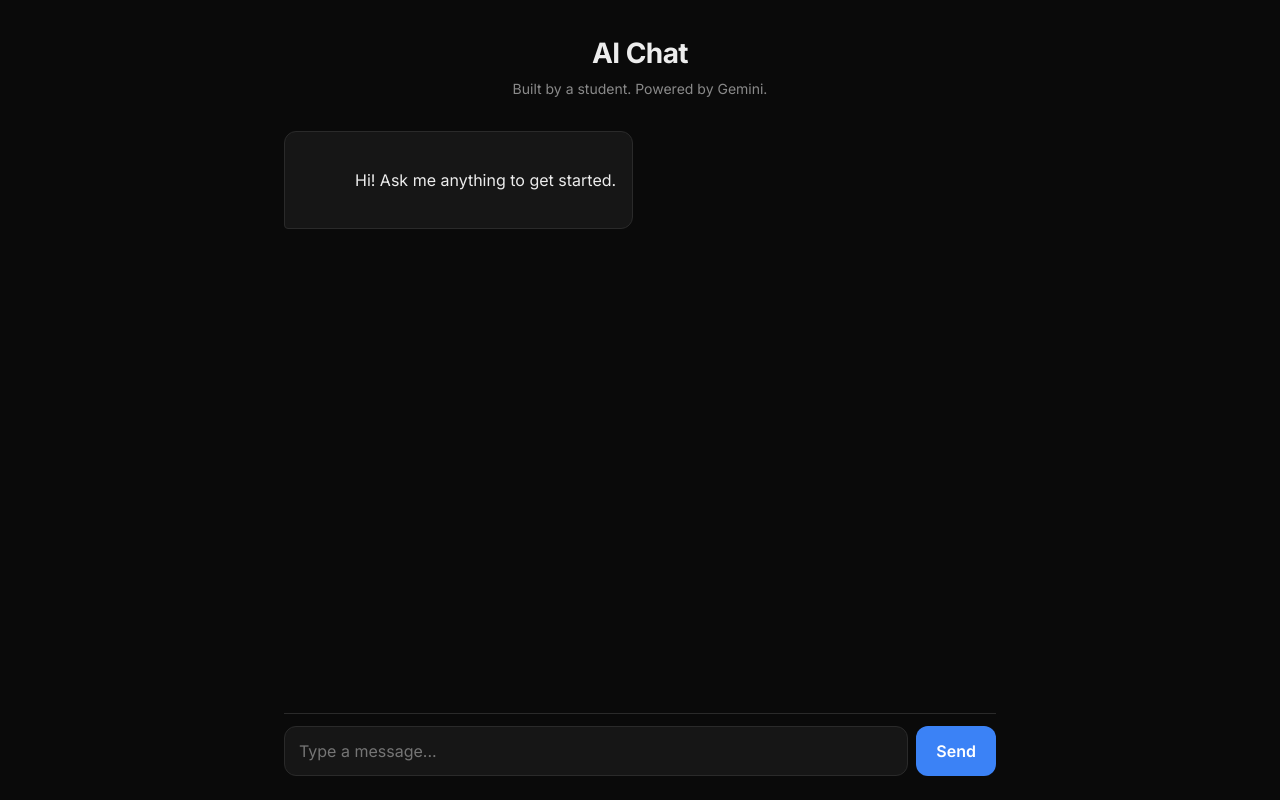
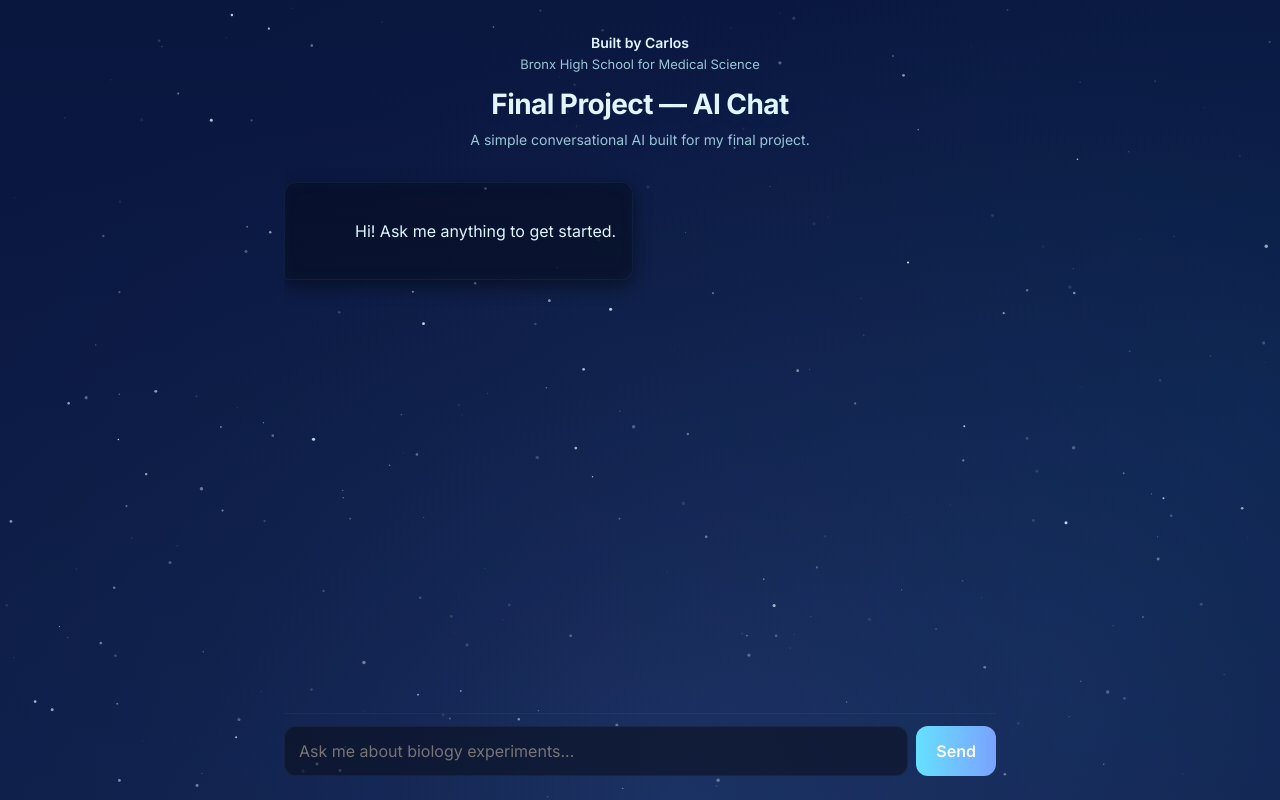
Before and after one commit to carz195/my-chat-bot-ai-, a website: page public/index.html in a window 1280 px wide. Drawn offline with Linux system fonts and the light colour scheme; animation ran at ten frames a second.

Commit message:
patching

```diff
--- a/api/chat.js
+++ b/api/chat.js
@@ -16,7 +16,7 @@ import { GoogleGenAI } from "@google/genai";
 // instructor who answers every question with a deep breath."
 // ============================================================
 const SYSTEM_PROMPT =
-  "You are a friendly, helpful assistant. Keep answers concise unless asked otherwise.";
+  "You are a friendly, biology assistant. Keep answers concise unless asked otherwise.";
 
 const MODEL = "gemini-2.5-flash";
 
--- a/public/app.js
+++ b/public/app.js
@@ -14,6 +14,78 @@ const formEl = document.getElementById("composer");
 const inputEl = document.getElementById("composer-input");
 const sendBtn = document.getElementById("composer-send");
 
+// galaxy canvas setup
+const matrixCanvas = document.getElementById("matrix-canvas");
+let mCtx, mWidth, mHeight, stars = [], matrixAnimationId;
+function initGalaxy() {
+  if (!matrixCanvas) return;
+  mCtx = matrixCanvas.getContext("2d");
+  const STAR_SPEED = 1.2; // increase to make stars move faster
+  function resize() {
+    mWidth = matrixCanvas.width = window.innerWidth;
+    mHeight = matrixCanvas.height = window.innerHeight;
+    const starCount = Math.max(120, Math.floor((mWidth * mHeight) / 4000));
+    stars = [];
+    for (let i = 0; i < starCount; i++) {
+      stars.push({
+        x: Math.random() * mWidth,
+        y: Math.random() * mHeight,
+        r: Math.random() * 1.6 + 0.2,
+        alpha: Math.random() * 0.9 + 0.1,
+        vx: (Math.random() - 0.5) * 0.4 * STAR_SPEED,
+        vy: (Math.random() - 0.5) * 0.4 * STAR_SPEED,
+      });
+    }
+  }
+  resize();
+  window.addEventListener("resize", resize);
+
+  let nebulaOffset = 0;
+  function draw() {
+    // deep gradient background
+    const bg = mCtx.createLinearGradient(0, 0, 0, mHeight);
+    bg.addColorStop(0, "#02061a");
+    bg.addColorStop(1, "#071029");
+    mCtx.fillStyle = bg;
+    mCtx.fillRect(0, 0, mWidth, mHeight);
+
+    // moving nebula layers
+    nebulaOffset += 0.15;
+    for (let i = 0; i < 3; i++) {
+      const nx = (Math.sin((nebulaOffset + i * 100) / 150) + 1) * (mWidth / 2);
+      const ny = (Math.cos((nebulaOffset + i * 120) / 160) + 1) * (mHeight / 2);
+      const rad = Math.max(mWidth, mHeight) * 0.8;
+      const grad = mCtx.createRadialGradient(nx, ny, 0, nx, ny, rad);
+      if (i === 0) grad.addColorStop(0, "rgba(102,160,255,0.14)");
+      if (i === 1) grad.addColorStop(0, "rgba(80,120,200,0.08)");
+      if (i === 2) grad.addColorStop(0, "rgba(0,200,255,0.06)");
+      grad.addColorStop(1, "rgba(0,0,0,0)");
+      mCtx.fillStyle = grad;
+      mCtx.fillRect(0, 0, mWidth, mHeight);
+    }
+
+    // stars
+    for (const s of stars) {
+      s.x += s.vx;
+      s.y += s.vy;
+      if (s.x < -10) s.x = mWidth + 10;
+      if (s.x > mWidth + 10) s.x = -10;
+      if (s.y < -10) s.y = mHeight + 10;
+      if (s.y > mHeight + 10) s.y = -10;
+      const flick = 0.6 + 0.4 * Math.sin((s.x + s.y + Date.now() * 0.003) / (30 + s.r * 10));
+      mCtx.beginPath();
+      mCtx.fillStyle = `rgba(220,240,255,${s.alpha * flick})`;
+      mCtx.arc(s.x, s.y, s.r, 0, Math.PI * 2);
+      mCtx.fill();
+    }
+
+    matrixAnimationId = requestAnimationFrame(draw);
+  }
+  cancelAnimationFrame(matrixAnimationId);
+  draw();
+}
+initGalaxy();
+
 // Running conversation history. Each entry: { role, text }.
 const history = [];
 
@@ -27,6 +99,9 @@ formEl.addEventListener("submit", async (event) => {
 
   appendMessage("user", text);
   history.push({ role: "user", text });
+
+  // small send beep
+  try { playBeep(); } catch {}
 
   const aiBubble = appendMessage("assistant", "", { streaming: true });
 
@@ -87,11 +162,43 @@ function appendMessage(role, text, { streaming = false } = {}) {
 
   messagesEl.appendChild(wrapper);
   scrollToBottom();
+  // subtle neon flash for user messages
+  if (role === "user") {
+    bubble.classList.add('neon-glow');
+    setTimeout(() => bubble.classList.remove('neon-glow'), 500);
+  }
   return bubble;
 }
 
 function scrollToBottom() {
   messagesEl.scrollTop = messagesEl.scrollHeight;
+}
+
+// placeholder rotation when idle
+const prompts = [
+  "Ask me about biology experiments...",
+  "Try: 'Explain DNA in simple terms'",
+  "What's a healthy habit for students?",
+  "Ask me to summarize an article",
+];
+let promptIdx = 0;
+setInterval(() => {
+  if (document.activeElement === inputEl) return;
+  inputEl.placeholder = prompts[promptIdx++ % prompts.length];
+}, 3500);
+
+// small beep using Web Audio
+function playBeep() {
+  const ctx = new (window.AudioContext || window.webkitAudioContext)();
+  const o = ctx.createOscillator();
+  const g = ctx.createGain();
+  o.type = "sine";
+  o.frequency.value = 700;
+  g.gain.value = 0.02;
+  o.connect(g);
+  g.connect(ctx.destination);
+  o.start();
+  setTimeout(() => { o.stop(); ctx.close(); }, 60);
 }
 
 // Async iterator that yields each `data:` payload from an SSE stream.
--- a/public/index.html
+++ b/public/index.html
@@ -20,13 +20,19 @@
     <link rel="stylesheet" href="/styles.css" />
   </head>
   <body>
+    <canvas id="matrix-canvas"></canvas>
     <!-- ============================================================
          CHANGE THE TEXT BELOW to make this app yours.
          e.g. swap "AI Chat" for "Aviation Co-Pilot" or "Helper Bot".
          ============================================================ -->
     <header class="app-header">
-      <h1 class="app-title">AI Chat</h1>
-      <p class="app-subtitle">Built by a student. Powered by Gemini.</p>
+      <div class="student-info">
+        <p class="student-name">Built by Carlos</p>
+        <p class="student-school">Bronx High School for Medical Science</p>
+      </div>
+
+      <h1 class="app-title">Final Project — AI Chat</h1>
+      <p class="app-subtitle">A simple conversational AI built for my final project.</p>
     </header>
 
     <main class="chat" id="chat">
--- a/public/styles.css
+++ b/public/styles.css
@@ -7,15 +7,16 @@
    green and purple". */
 
 :root {
-  --bg:           #0a0a0a;   /* page background */
-  --surface:      #161616;   /* AI bubble + input box */
-  --border:       #2a2a2a;   /* subtle dividers */
-  --text:         #ededed;   /* main text */
-  --text-muted:   #8a8a8a;   /* subtitles, hints */
-  --accent:       #3b82f6;   /* user bubble + send button */
-  --accent-hover: #2563eb;
-  --user-bubble:  var(--accent);
-  --ai-bubble:    var(--surface);
+  --bg:           #071029;   /* deep navy background */
+  --surface:      rgba(10,16,30,0.6);   /* chat surface */
+  --border:       rgba(120,160,200,0.08);   /* subtle dividers */
+  --text:         #dff6ff;   /* pale blue text */
+  --text-muted:   #98c6d8;   /* muted cyan */
+  --accent:       #66e0ff;   /* bright cyan accents */
+  --accent-hover: #39c4ff;
+  --accent-blue:  #7aa2ff;   /* soft blue accent */
+  --user-bubble:  var(--accent-blue);
+  --ai-bubble:    rgba(6,10,20,0.55);
 
   --radius:       12px;
   --font: "Inter", system-ui, -apple-system, Segoe UI, Roboto, sans-serif;
@@ -49,11 +50,42 @@ body {
   align-items: center;
 }
 
+/* Galaxy canvas sits behind content */
+#matrix-canvas {
+  position: fixed;
+  inset: 0;
+  width: 100%;
+  height: 100%;
+  z-index: 0;
+  pointer-events: none;
+  mix-blend-mode: screen;
+  opacity: 0.95;
+}
+
 .app-header {
   width: 100%;
   max-width: var(--max-width);
   padding: 32px 24px 16px;
   text-align: center;
+  position: relative;
+  z-index: 1;
+}
+
+.student-info {
+  margin-bottom: 8px;
+}
+
+.student-name {
+  margin: 0;
+  font-weight: 600;
+  font-size: 14px;
+  color: var(--text);
+}
+
+.student-school {
+  margin: 2px 0 0;
+  font-size: 13px;
+  color: var(--text-muted);
 }
 
 .app-title {
@@ -61,6 +93,8 @@ body {
   font-size: 28px;
   font-weight: 700;
   letter-spacing: -0.02em;
+  color: var(--text);
+  text-shadow: 0 6px 20px rgba(60,140,255,0.06), 0 0 24px rgba(102,224,255,0.04);
 }
 
 .app-subtitle {
@@ -77,6 +111,8 @@ body {
   flex-direction: column;
   padding: 0 24px 24px;
   min-height: 0;
+  position: relative;
+  z-index: 1;
 }
 
 .chat-messages {
@@ -108,17 +144,18 @@ body {
   border-radius: var(--radius);
   white-space: pre-wrap;
   word-wrap: break-word;
+  box-shadow: 0 6px 18px rgba(0,0,0,0.45), 0 0 18px rgba(100,160,255,0.03) inset;
 }
 
 .message-user .message-bubble {
-  background: var(--user-bubble);
-  color: white;
+  background: linear-gradient(135deg, var(--user-bubble), rgba(0,183,255,0.9));
+  color: #02121a;
   border-bottom-right-radius: 4px;
 }
 
 .message-ai .message-bubble {
-  background: var(--ai-bubble);
-  border: 1px solid var(--border);
+  background: linear-gradient(180deg, rgba(3,8,20,0.45), rgba(6,12,30,0.6));
+  border: 1px solid rgba(100,140,200,0.10);
   border-bottom-left-radius: 4px;
 }
 
@@ -134,6 +171,8 @@ body {
   gap: 8px;
   padding-top: 12px;
   border-top: 1px solid var(--border);
+  position: relative;
+  z-index: 1;
 }
 
 .composer-input {
@@ -154,7 +193,7 @@ body {
 
 .composer-send {
   padding: 0 20px;
-  background: var(--accent);
+  background: linear-gradient(90deg, var(--accent), var(--accent-blue));
   color: white;
   border: none;
   border-radius: var(--radius);
@@ -162,6 +201,10 @@ body {
   font-weight: 600;
   cursor: pointer;
   transition: background 0.15s;
+}
+
+.neon-glow {
+  box-shadow: 0 6px 30px rgba(102,160,255,0.16), 0 0 30px rgba(102,224,255,0.08);
 }
 
 .composer-send:hover:not(:disabled) {
```
Also changed, not shown: 2 other files.
